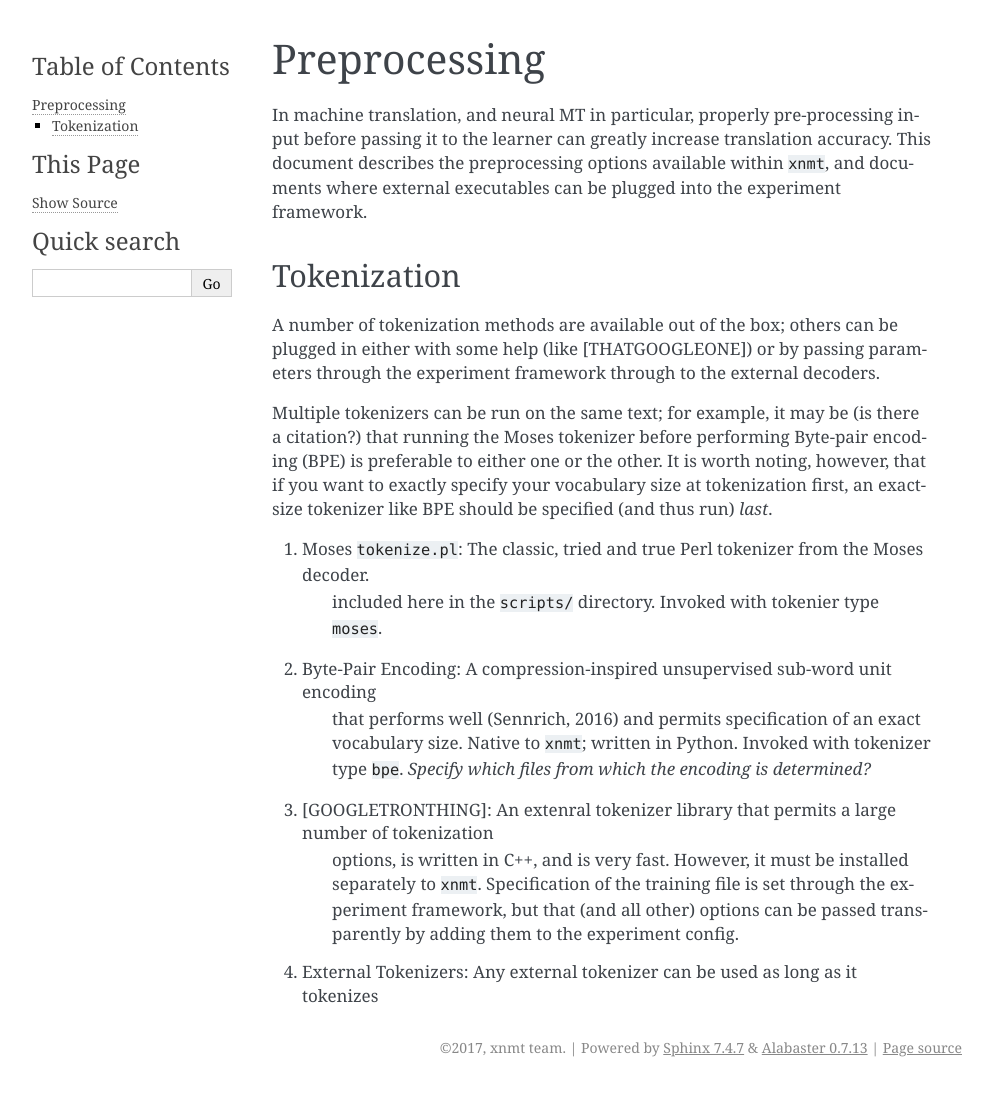
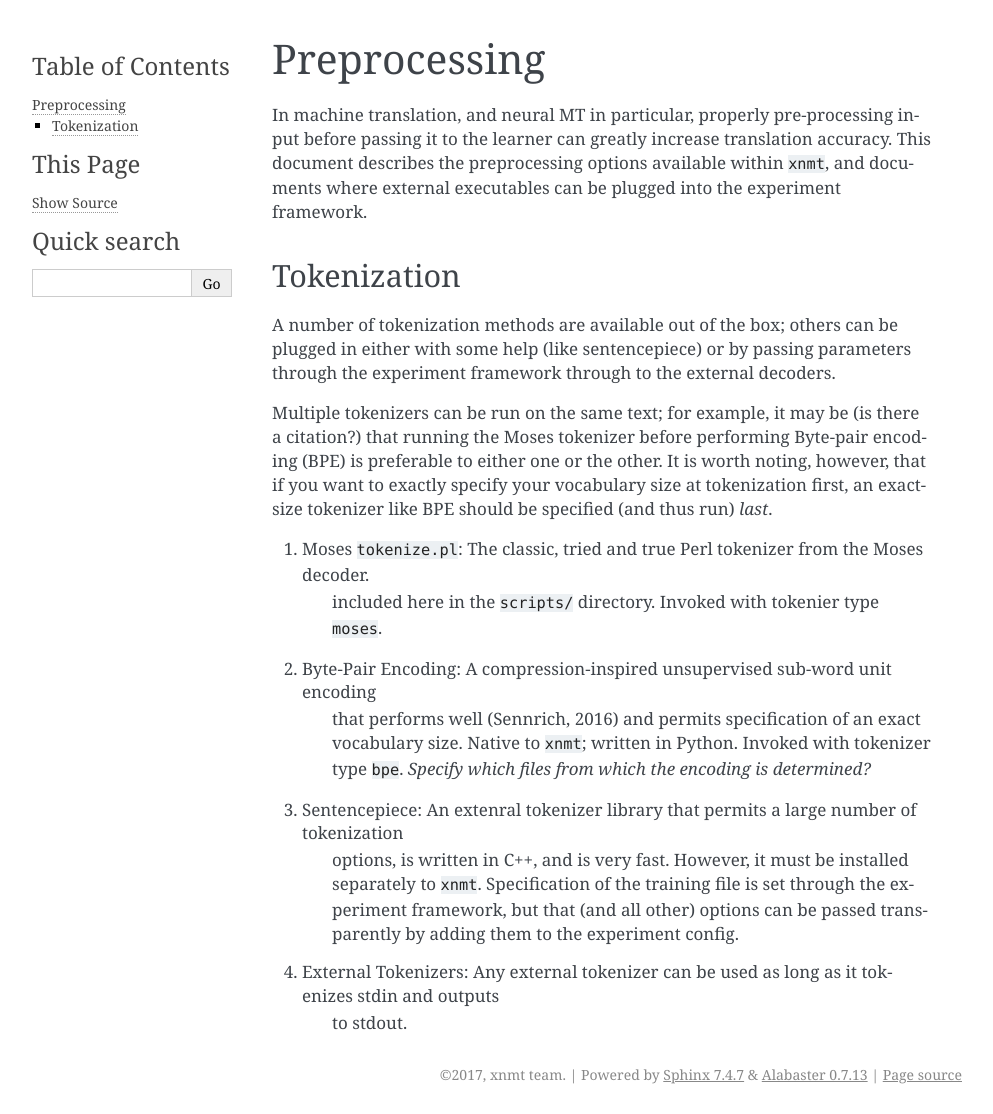
Before and after one commit to neulab/xnmt, a Sphinx documentation site: the page built from doc/source/preprocessing.rst, in a window 1280 px wide. Shown: the whole page, without its empty margins (148-1141 px from the left). Built offline with Sphinx 7.4.7, drawn with Linux system fonts in a browser that asks for light colours; formulas are drawn with MathJax 3; before the commit the page ends 1087 px from its top, so only the background shows below that.

Commit message:
change sentencepiece placeholder name

```diff
--- a/doc/source/preprocessing.rst
+++ b/doc/source/preprocessing.rst
@@ -10,7 +10,7 @@ documents where external executables can be plugged into the experiment framewor
 Tokenization
 ------------
 A number of tokenization methods are available out of the box; others can be plugged in either
-with some help (like [THATGOOGLEONE]) or by passing parameters through the experiment framework
+with some help (like sentencepiece) or by passing parameters through the experiment framework
 through to the external decoders.
 
 Multiple tokenizers can be run on the same text; for example, it may be (is there a citation?) that
@@ -29,11 +29,12 @@ at tokenization first, an exact-size tokenizer like BPE should be specified (and
                           Invoked with tokenizer type ``bpe``.
                           *Specify which files from which the encoding is determined?*
 
-3. [GOOGLETRONTHING]:     An extenral tokenizer library that permits a large number of tokenization
+3. Sentencepiece:         An extenral tokenizer library that permits a large number of tokenization
                           options, is written in C++, and is very fast. However, it must be installed
                           separately to ``xnmt``.
                           Specification of the training file is set through the experiment framework,
                           but that (and all other) options can be passed transparently by adding them
                           to the experiment config.
 
-4. External Tokenizers:   Any external tokenizer can be used as long as it tokenizes
+4. External Tokenizers:   Any external tokenizer can be used as long as it tokenizes stdin and outputs
+                          to stdout.
```
